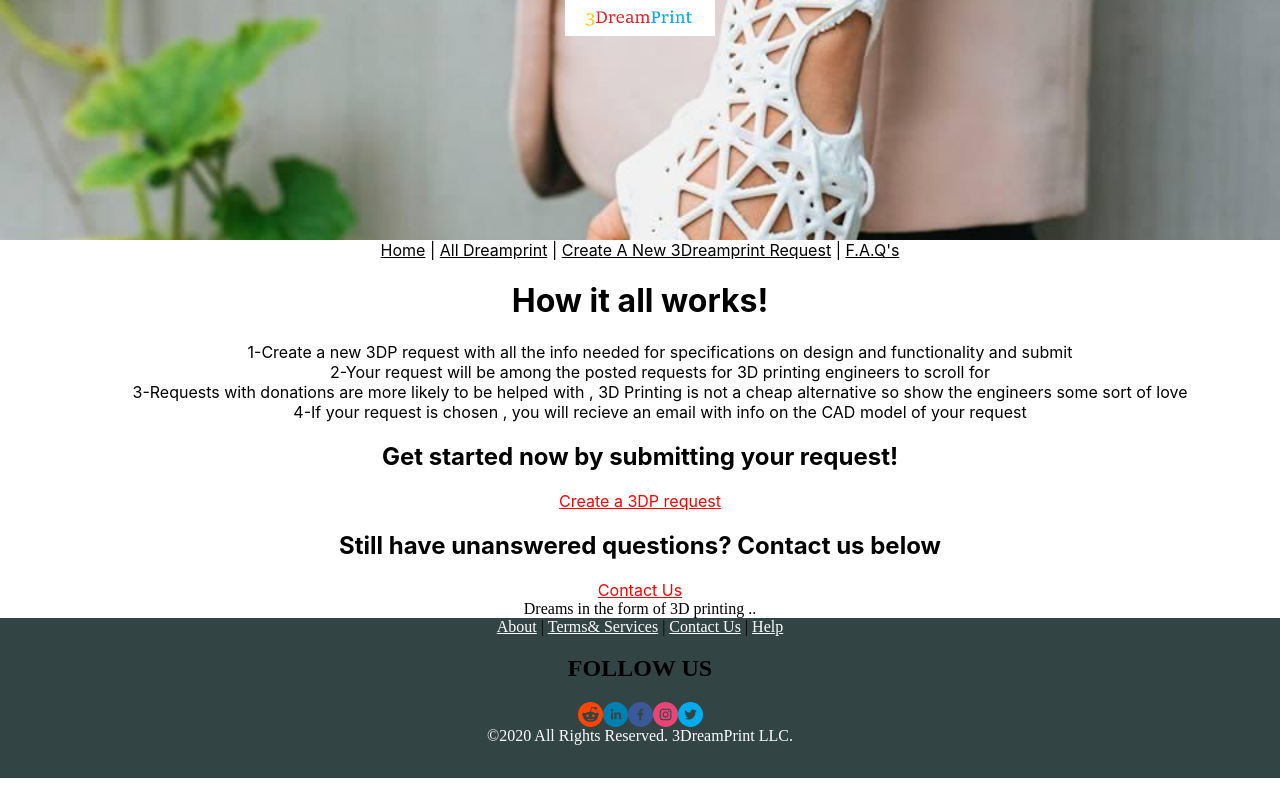
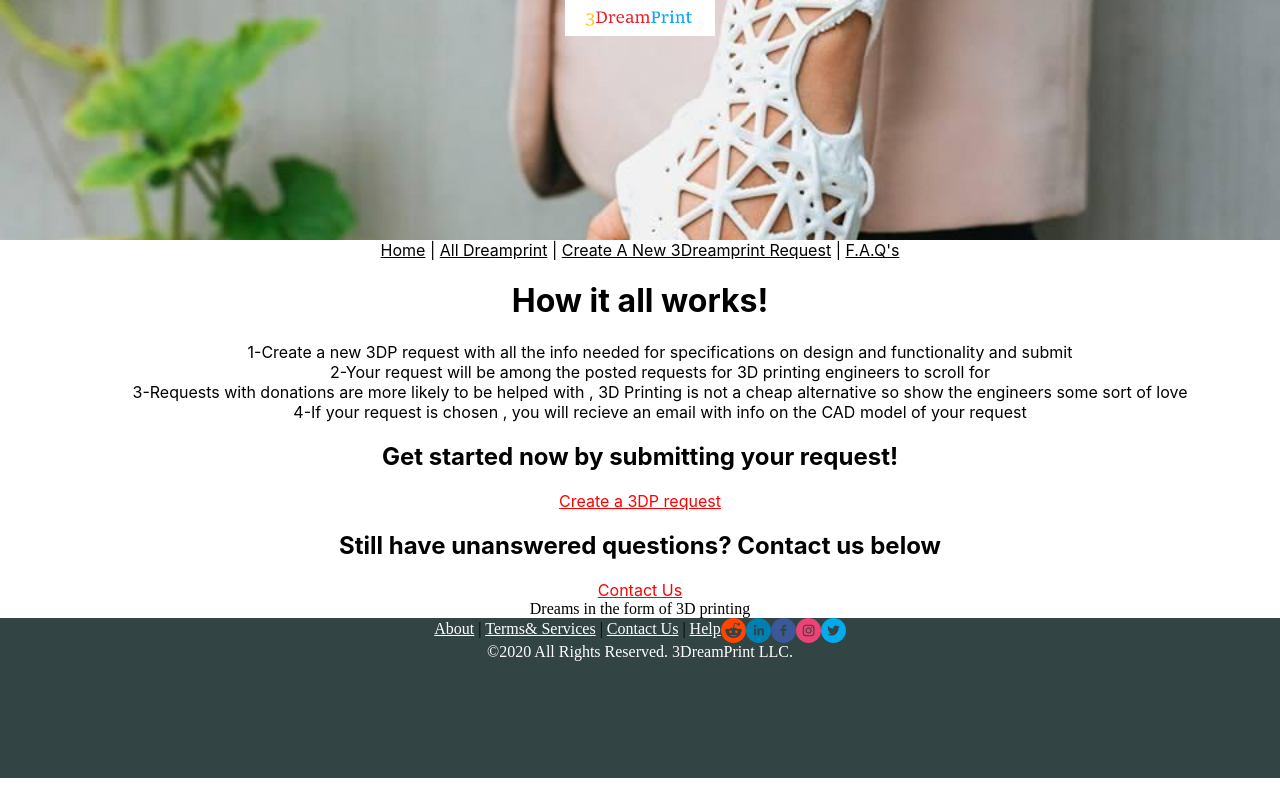
Before and after one commit to FarisAlahmad714/3DP, a React (Create React App) app in the folder client/: page /3dreamprints/help in a window 1280 px wide. Built offline with nearby package versions, Linux system fonts and the light colour scheme.

Commit message:
html fixes

```diff
--- a/client/src/App.js
+++ b/client/src/App.js
@@ -49,7 +49,7 @@ function App() {
         <Terms path="/3dreamprints/terms" />
         <Help path="/3dreamprints/help" />
       </Router>
-      <footer>Dreams in the form of 3D printing ..</footer>
+      <footer>Dreams in the form of 3D printing </footer>
       <Footer />
     </div>
   );
--- a/client/src/components/Footer.js
+++ b/client/src/components/Footer.js
@@ -22,7 +22,6 @@ const Footer = () => {
         <Link to="/3dreamprints/help" style={{ color: "#fff" }}>
           Help
         </Link>
-        <h2>FOLLOW US</h2>
         <SocialIcon
           url="http://reddit.com/in/farisalahmad"
           style={{ height: 25, width: 25 }}
```
Also changed, not shown: client/src/components/App.scss (deleted).
